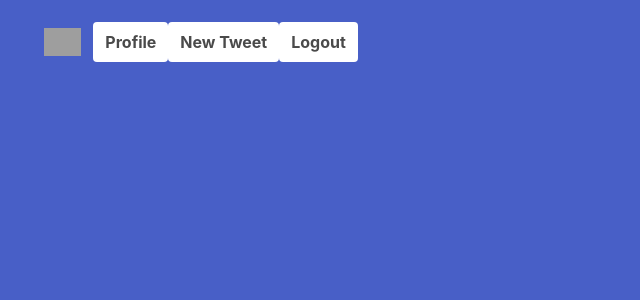
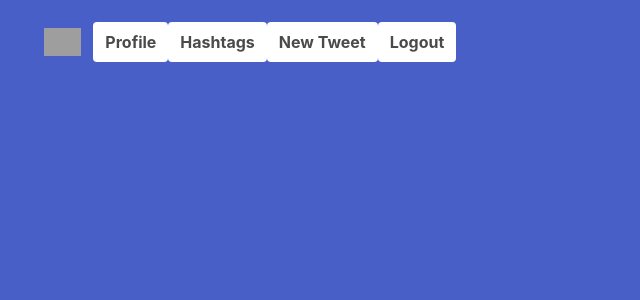
Before and after one commit to marcelsadge/Twitter-Neo, a Django app: page /tweets/ in a window 1280 px wide. Shown: the top 300 px of the page, without its empty margins (0-640 px from the left). Run offline with Django 3.2, Linux system fonts and the light colour scheme; a user stored in the database is signed in; some libraries are stand-ins or nearby versions; grey boxes are pictures that could not be loaded.

Commit message:
Add hashtag query page

```diff
--- a/tweets/templates/base.html
+++ b/tweets/templates/base.html
@@ -21,6 +21,9 @@
               <a class="navbar-item has-background-white	" href="/tweets/">
                 <strong>Profile</strong>
               </a>
+              <a class="navbar-item has-background-white	" href="/c_hashtag/">
+                <strong>Hashtags</strong>
+              </a>
               <a class="navbar-item has-background-white	" href="/tweet_view/">
                 <strong>New Tweet</strong>
               </a>
--- a/tweets/templates/personal.html
+++ b/tweets/templates/personal.html
@@ -58,7 +58,15 @@
             </section>
             <section class="tab-content">
               </br>
-              <h1 class="title">Account Details</h1>
+              <section class="hero is-light">
+                <div class="hero-body">
+                  <div class="container">
+                    <h1 class="title">
+                      Account Details
+                    </h1>
+                  </div>
+                </div>
+              </section>
               <table class="table is-fullwidth is-hoverable">
                 <tbody>
                   <tr>
--- a/tweets/views.py
+++ b/tweets/views.py
@@ -4,8 +4,6 @@ from django.contrib.auth.models import User
 from django.contrib.auth.decorators import login_required
 from django.http import HttpResponseRedirect
 from tweets.models import Account, Tweets, Likes, Hashtags
-
-# Create your views here.
 
 def splash(request):
     if request.user.is_authenticated:
@@ -133,11 +131,18 @@ def like_tweet(request):
         Likes.objects.filter(user=request.user, main_tweet=tweet).delete()
     return HttpResponseRedirect(request.META.get('HTTP_REFERER'))
 
+def hashtag_page(request):
+    hashtags = Hashtags.objects.all()
+    return render(request, "hashtagdirectory.html",
+    {
+        "hashtags": hashtags
+    })
+
 def render_hashtags(request, hashtag = None):
-    hg = Hashtags.objects.get(word=hashtag)
-    tweets = Tweets.objects.filter(code=hg.code)
+    hashtag = Hashtags.objects.get(word=hashtag)
+    tweets = Tweets.objects.filter(hashtag__code=hashtag.code)
     return render(request, "hashtag.html",
     {
-        "hashtag": hg,
+        "hashtag": hashtag,
         "tweets": tweets
     })
--- a/twitterneo/urls.py
+++ b/twitterneo/urls.py
@@ -16,7 +16,7 @@ Including another URLconf
 from django.contrib import admin
 from django.urls import path
 
-from tweets.views import confirm_delete, confirm_logout, create_tweet, like_tweet, get_user, render_hashtags, splash, login, request_login, request_logout, register, request_register, homepage, profile_account, tweet_view
+from tweets.views import *
 
 urlpatterns = [
     path('admin/', admin.site.urls),
@@ -29,6 +29,7 @@ urlpatterns = [
     path('register/', register, name='register'),
     path('request_register/', request_register, name='request_register'),
     path('profile/<slug:username>', profile_account, name='profile'),
+    path('c_hashtag/', hashtag_page, name='hashtag_page'),
     path('hashtag/<slug:hashtag>', render_hashtags, name='render_hashtag'),
     path('tweets/', get_user, name='tweets'),
     path('tweet_view/', tweet_view, name='tweet_view'),
```
Also changed, not shown: tweets/templates/hashtagdirectory.html (added, +32 -0 lines), db.sqlite3.
